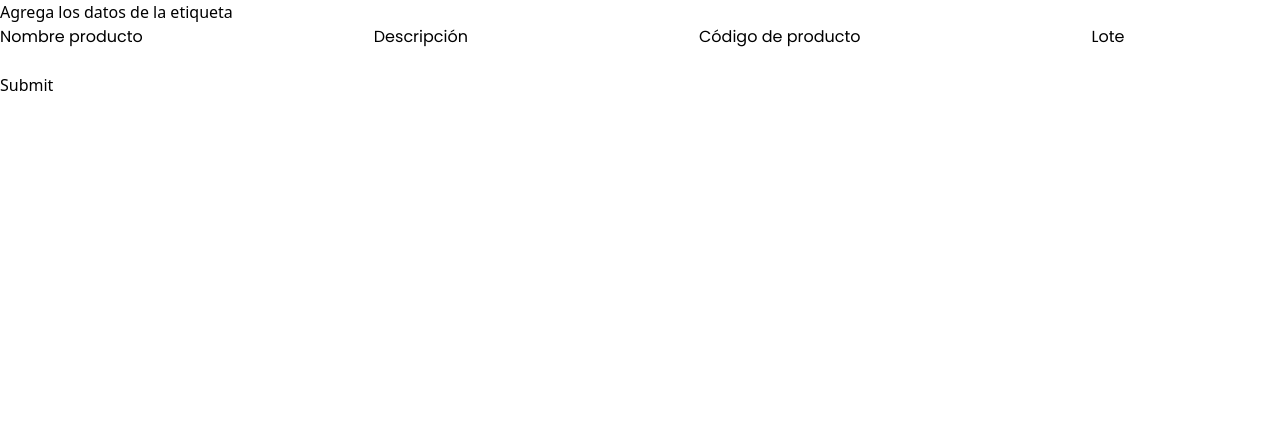
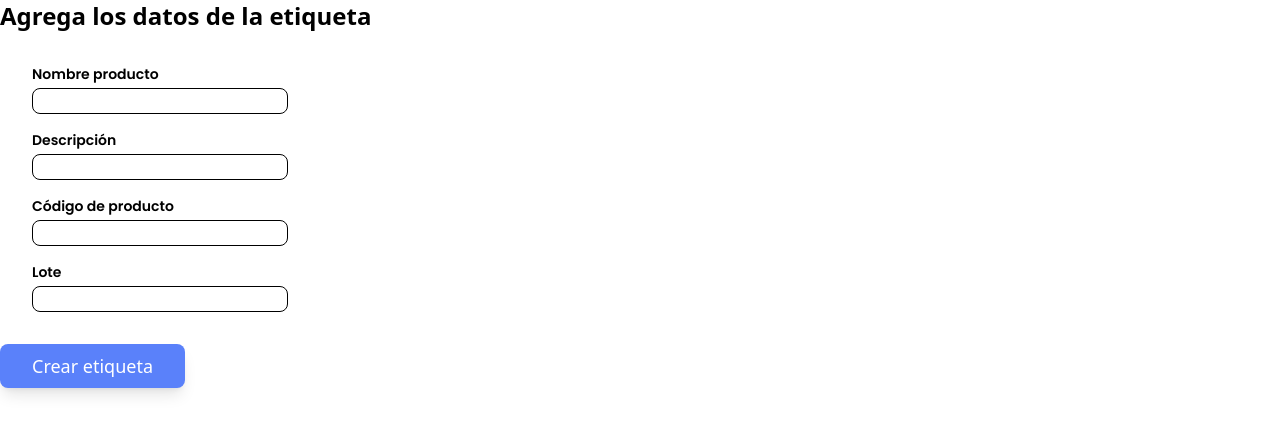
Before and after one commit to franjmr0416/label-maker, a React (Vite) app: page / in a window 1280 px wide. Shown: the top 434 px of the page. Built offline with nearby package versions, Linux system fonts and the light colour scheme.

Commit message:
style: estilos btn crear etiqueta

```diff
--- a/src/components/FormControl.tsx
+++ b/src/components/FormControl.tsx
@@ -1,4 +1,4 @@
-import { Fragment, InputHTMLAttributes } from 'react'
+import { InputHTMLAttributes } from 'react'
 
 interface FormControlProps extends InputHTMLAttributes<HTMLInputElement> {
   label: string
@@ -7,12 +7,18 @@ interface FormControlProps extends InputHTMLAttributes<HTMLInputElement> {
 }
 const FormControl = ({ label, name, type, ...rest }: FormControlProps) => {
   return (
-    <Fragment>
-      <label htmlFor={name} className='font-primary'>
+    <div className='flex flex-col gap-1 lg:w-64'>
+      <label htmlFor={name} className='font-primary font-semibold text-sm'>
         {label}
       </label>
-      <input id={name} name={name} type={type} {...rest} />
-    </Fragment>
+      <input
+        id={name}
+        name={name}
+        type={type}
+        {...rest}
+        className='border rounded-lg'
+      />
+    </div>
   )
 }
 
--- a/src/layouts/CreateLabelForm.tsx
+++ b/src/layouts/CreateLabelForm.tsx
@@ -21,9 +21,9 @@ const CreateLabelForm = () => {
     },
   })
   return (
-    <form onSubmit={formik.handleSubmit}>
-      <h2>Agrega los datos de la etiqueta</h2>
-      <div>
+    <form onSubmit={formik.handleSubmit} className='w-full'>
+      <h2 className='font-bold text-2xl'>Agrega los datos de la etiqueta</h2>
+      <div className='flex flex-col gap-4 p-8'>
         <FormControl
           label='Nombre producto'
           name='nombre'
@@ -53,7 +53,12 @@ const CreateLabelForm = () => {
           onChange={formik.handleChange}
         />
       </div>
-      <button type='submit'>Submit</button>
+      <button
+        type='submit'
+        className='w-fit shadow-lg bg-ctm-primary hover:bg-ctm-secondary text-[#fff] px-8 py-2 rounded-lg text-lg font-medium'
+      >
+        Crear etiqueta
+      </button>
     </form>
   )
 }
--- a/tailwind.config.js
+++ b/tailwind.config.js
@@ -7,8 +7,8 @@ export default {
       'ctm-secondary': '#2c3d8f',
       'ctm-light-primary': '#cddeff',
       'ctm-dark-gray': '#1f1f1f',
-      'ctm-medium-gray': '6a6e83',
-      'ctm-light-gray': 'f8f9fd',
+      'ctm-medium-gray': '#6a6e83',
+      'ctm-light-gray': '#f8f9fd',
     },
     fontFamily: {
       primary: ['"Poppins"', 'sans-serif'],
```
